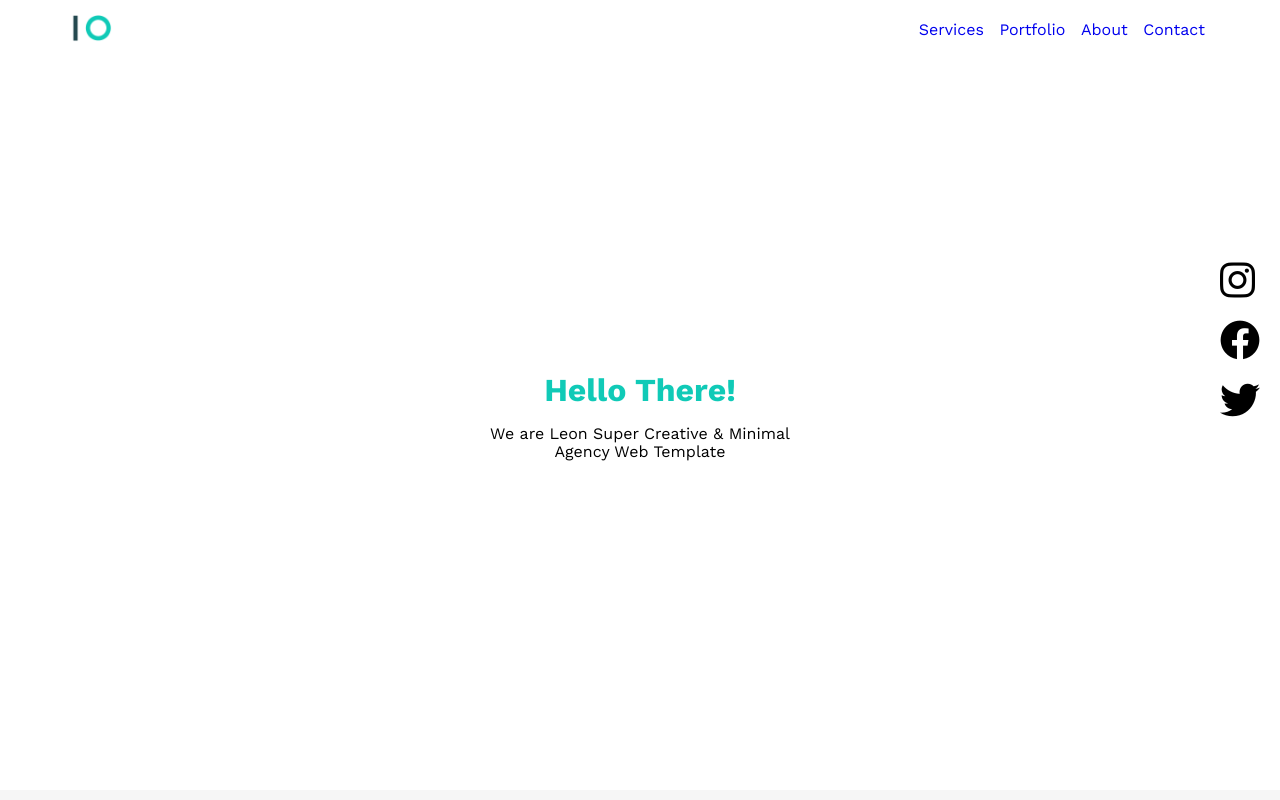
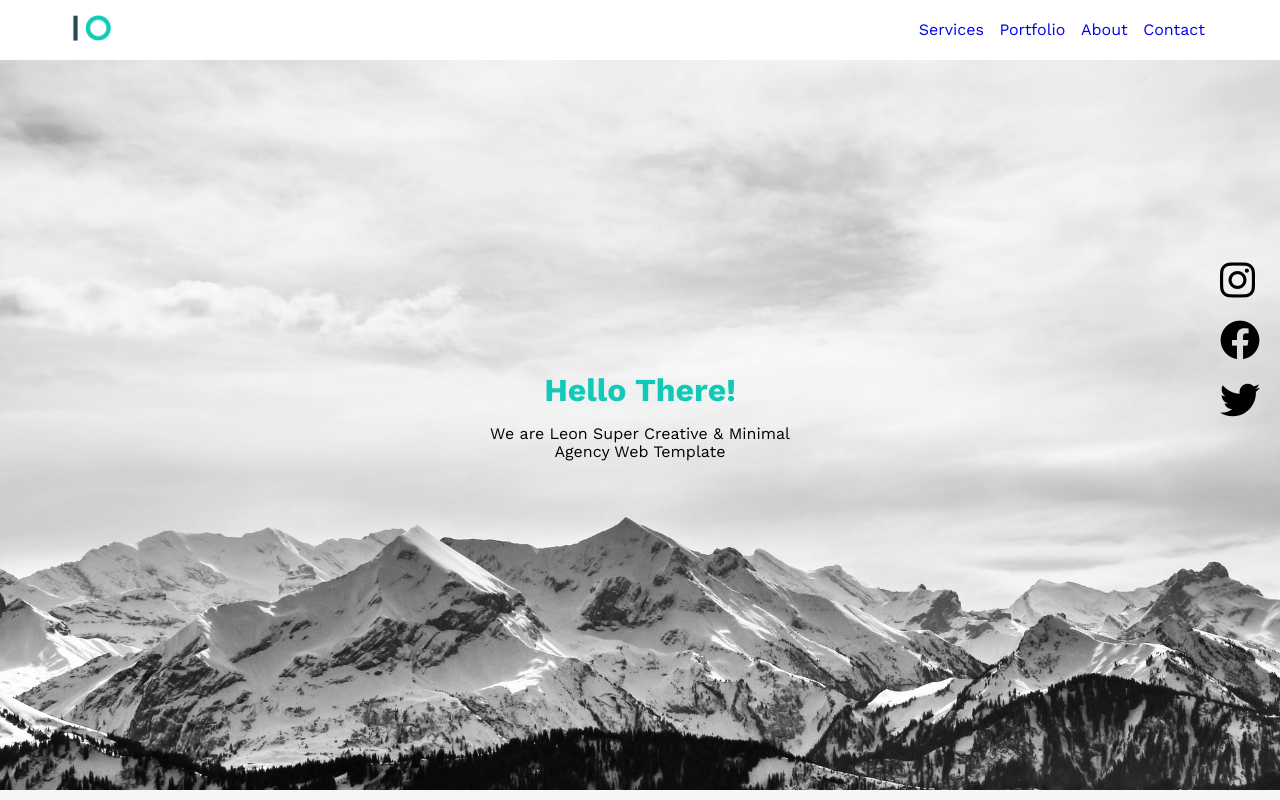
Before and after one commit to MohamedAboElnaser/leon-template, a plain HTML site: page index.html in a window 1280 px wide. Shown: the top 800 px of the page. Drawn offline with nearby package versions, Linux system fonts and the light colour scheme; the site is published under a folder, as on GitHub Pages, so addresses that start at the root find nothing.

Commit message:
modify the path for the image

```diff
--- a/css/style.css
+++ b/css/style.css
@@ -124,7 +124,7 @@ body .icons {
 
 /* Start banner styling */
 .banner {
-  background-image: url(/images/mountain.jpg);
+  background-image: url(../images/mountain.jpg);
   background-size: cover;
   height: calc(100vh - 70.39px);
   position: relative;
```
